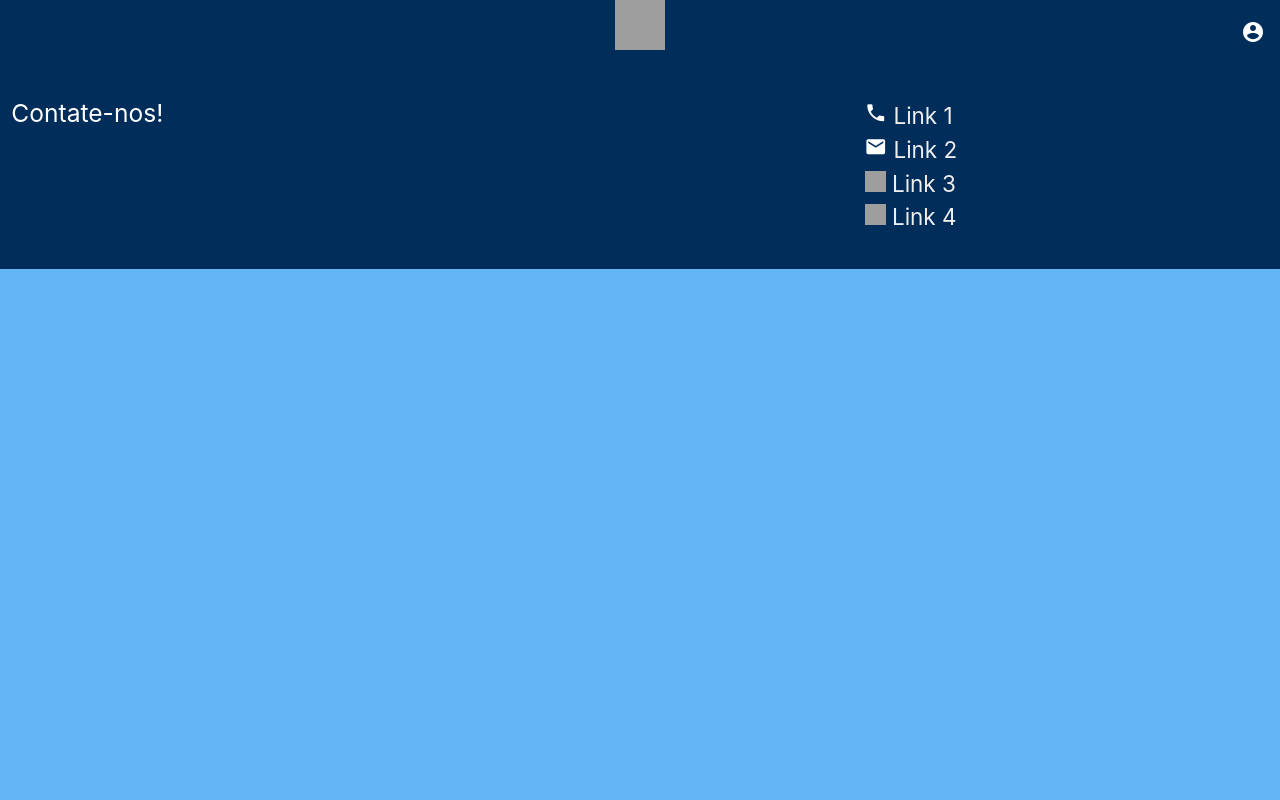
After one commit to Ig0rD/projetoES, a PHP site: page /loja.html in a window 1280 px wide. The commit adds this page. Run offline with PHP 8.4, Linux system fonts and the light colour scheme; grey boxes are pictures that could not be loaded.

Commit message:
Add files via upload

```diff
--- a/css/style.css
+++ b/css/style.css
@@ -39,3 +39,10 @@ main {
 .menuBtn:focus {
     background-color: transparent;
 }
+.drag-target {
+    height: 100%;
+    width: 0px;
+    position: fixed;
+    top: 0;
+    z-index: 998;
+}
--- /dev/null
+++ b/loja.html
@@ -0,0 +1,59 @@
+<!DOCTYPE html>
+<html lang="pt-br">
+<head>
+    <meta charset="UTF-8">
+    <meta name="viewport" content="width=device-width, initial-scale=1.0">
+    <meta http-equiv="X-UA-Compatible" content="ie=edge">
+    <title>Document</title>
+    <!--Import Google Icon Font-->
+    <link href="https://fonts.googleapis.com/icon?family=Material+Icons" rel="stylesheet">
+    <!--Import materialize.css-->
+    <link type="text/css" rel="stylesheet" href="css/materialize.min.css" media="screen,projection" />
+    <link href="https://fonts.googleapis.com/icon?family=Material+Icons" rel="stylesheet">
+    <meta name="viewport" content="width=device-width, initial-scale=1.0" />
+    <link rel="stylesheet" href="css/style.css">
+</head>
+<body class="blue lighten-2">
+    <header>
+        <nav>
+            <div class="nav-wrapper">
+                <div class="brand-logo center">
+                    <img src="https://scontent.fpoa10-1.fna.fbcdn.net/v/t1.0-9/22491796_1782130235165529_2385259033897610098_n.png?_nc_cat=110&_nc_oc=AQnl-yafrUvIYqkq1JVCd65IboyAuX0AGDL4DhY2O5V69b9VPZney8wUO2vhHL0vCbY&_nc_ht=scontent.fpoa10-1.fna&oh=8be165ad6f2a0ef454cff1ad8bbb0c86&oe=5DE5CB0D"
+                        alt="logo" width="50" height="50">
+                </div>
+                <ul class="left iconehamburger">
+                    <li><a href="#" data-target="slide-out" class="sidenav-trigger"><i class="material-icons">menu</i></a></li>
+                </ul>
+                <ul class="right">
+                    <li><a href="login.html"><i class="material-icons">account_circle</i></a></li>
+                </ul>
+            </div>
+        </nav>
+    </header>
+
+    <footer class="page-footer">
+        <div class="containerf">
+            <div class="row">
+                <div class="col l6 s12">
+                    <h5 class="white-text">Contate-nos!</h5>
+                </div>
+                <div class="col l4 offset-l2 s12">
+                    <ul>
+                        <li><i class="material-icons textcontact">phone</i><a class="grey-text text-lighten-3 textcontact" href="#!"> Link 1</a></li>
+                        <li><i class="material-icons textcontact">email</i><a class="grey-text text-lighten-3 textcontact" href="#!"> Link 2</a></li>
+                        <li><img src="https://www.searchpng.com/wp-content/uploads/2018/12/Whatsapp.png" height=21 width=21></img><a class="grey-text text-lighten-3 textcontact" href="#!"> Link 3</a></li>
+                        <li><img src="https://www.stickpng.com/assets/images/584ac2d03ac3a570f94a666d.png" height=21 width=21><a class="grey-text text-lighten-3 textcontact" href="#!"> Link 4</a></li>
+                    </ul>
+                </div>
+            </div>
+        </div>
+    </footer>
+    <ul id="slide-out" class="sidenav">
+        <li><a class="menuOption">Home</a></li>
+        <li><a class="menuOption">Loja</a></li>
+        <li><a class="menuOption">Reparos</a></li>
+    </ul>
+    <script type="text/javascript" src="js/materialize.min.js"></script>
+    <script src="js/main.js"></script>
+</body>
+</html>
```
Also changed, not shown: js/main.js (+0 -23 lines).
